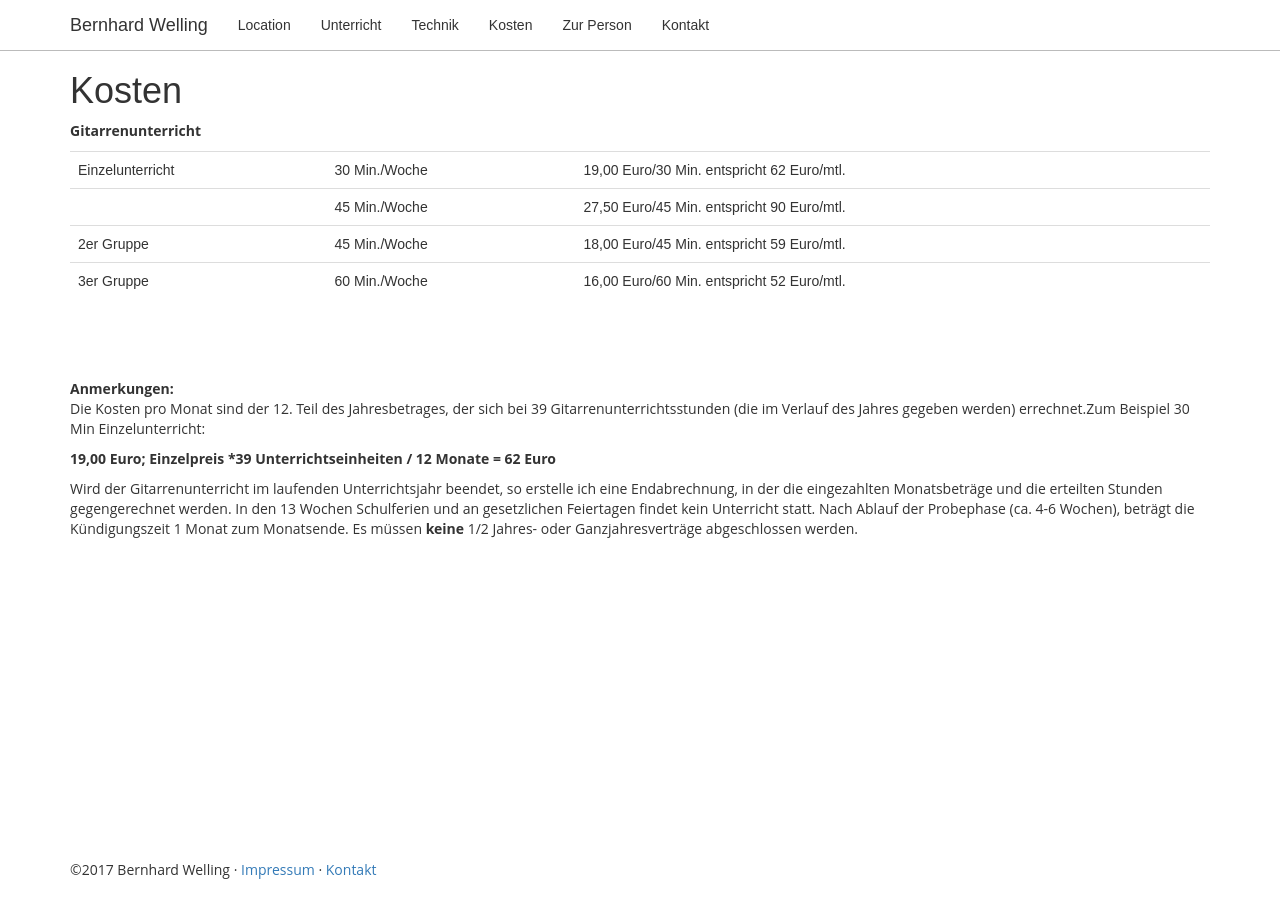
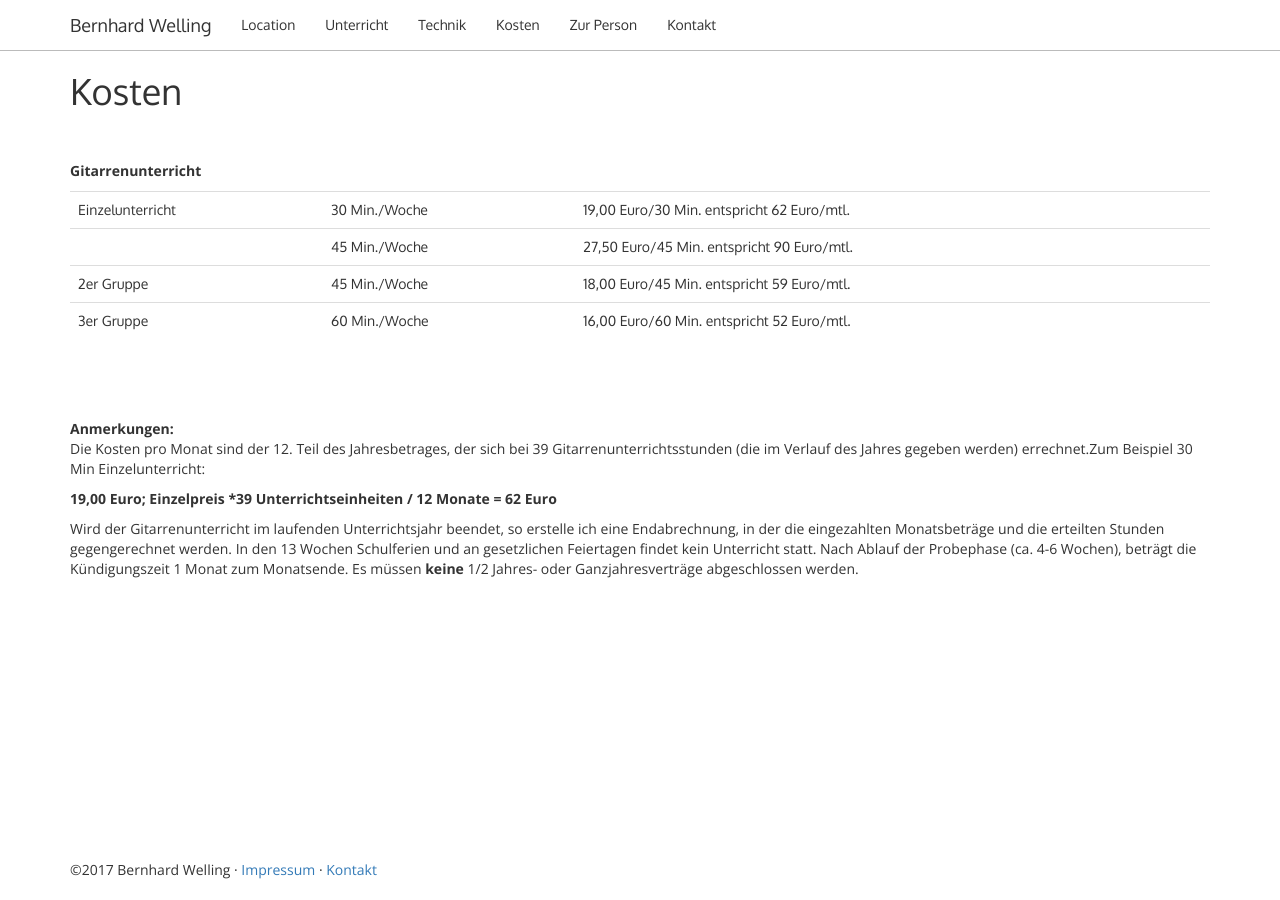
Before and after one commit to Maxomann/Gitarrenunterrichtineimsbuettel, a Jekyll site: the page built from kosten.html, in a window 1280 px wide. Built offline with Jekyll 4.4.1, drawn with Linux system fonts in a browser that asks for light colours; nearby versions of some CDN libraries.

Commit message:
progress

```diff
--- a/_layouts/default.html
+++ b/_layouts/default.html
@@ -21,7 +21,7 @@
     <link rel="stylesheet" href="css/style.css" />
     <link rel="stylesheet" href="css/navbar.css" />
 
-    <link href="https://fonts.googleapis.com/css?family=Heebo:100,300,400,500,700,800,900|Quicksand:300,400,500,700" rel="stylesheet">
+    <link href="https://fonts.googleapis.com/css?family=Open+Sans:300,300i,400,400i,600,600i,700,700i,800,800i|Oxygen:300,400,700|Rubik:300,300i,400,400i,500,500i,700,700i,900,900i" rel="stylesheet">
 
 </head>
 
--- a/css/style.css
+++ b/css/style.css
@@ -15,7 +15,7 @@
     padding-top: 51px;
     padding-bottom: 120px;
 
-    font-family: 'Rubik', sans-serif;
+    font-family: 'Oxygen', sans-serif;
 }
 p {
     font-family: 'Open Sans', sans-serif;
@@ -34,13 +34,12 @@
 }
 
 .jumbotron-index {
-    color: white;
 
-    background-image: url(../assets/images/entspannteAtmosphaere.png);
+    /*background-image: url(../assets/images/entspannteAtmosphaere.png);
     background-repeat: no-repeat;
     background-size: cover;
     background-position-x: center;
-    background-position-y: center;
+    background-position-y: center;*/
 }
 .jumbotron-index .color {
     line-height: normal;
--- a/kosten.html
+++ b/kosten.html
@@ -7,6 +7,8 @@
 
 <div class="container">
     <h1>Kosten</h1>
+    <br>
+    <br>
 
     <p><strong>Gitarrenunterricht</strong></p>
     <table class="table">
```
